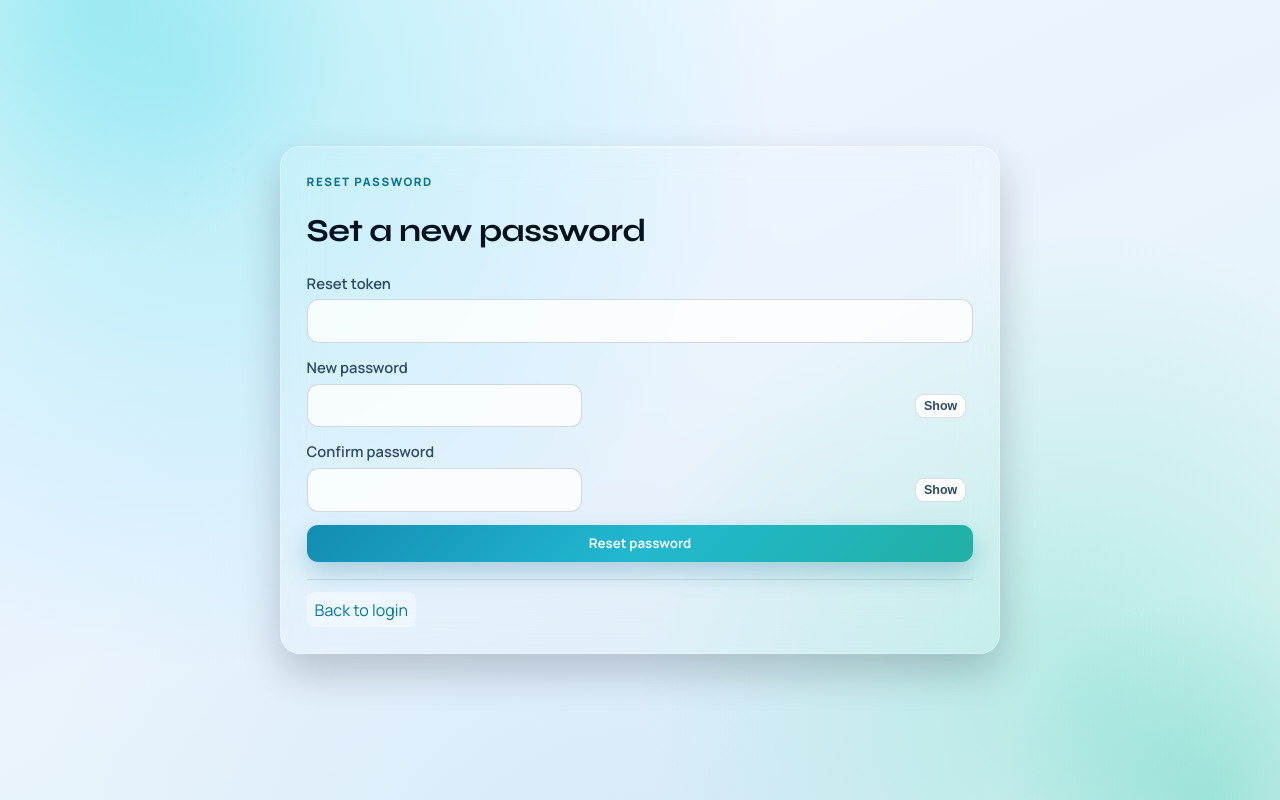
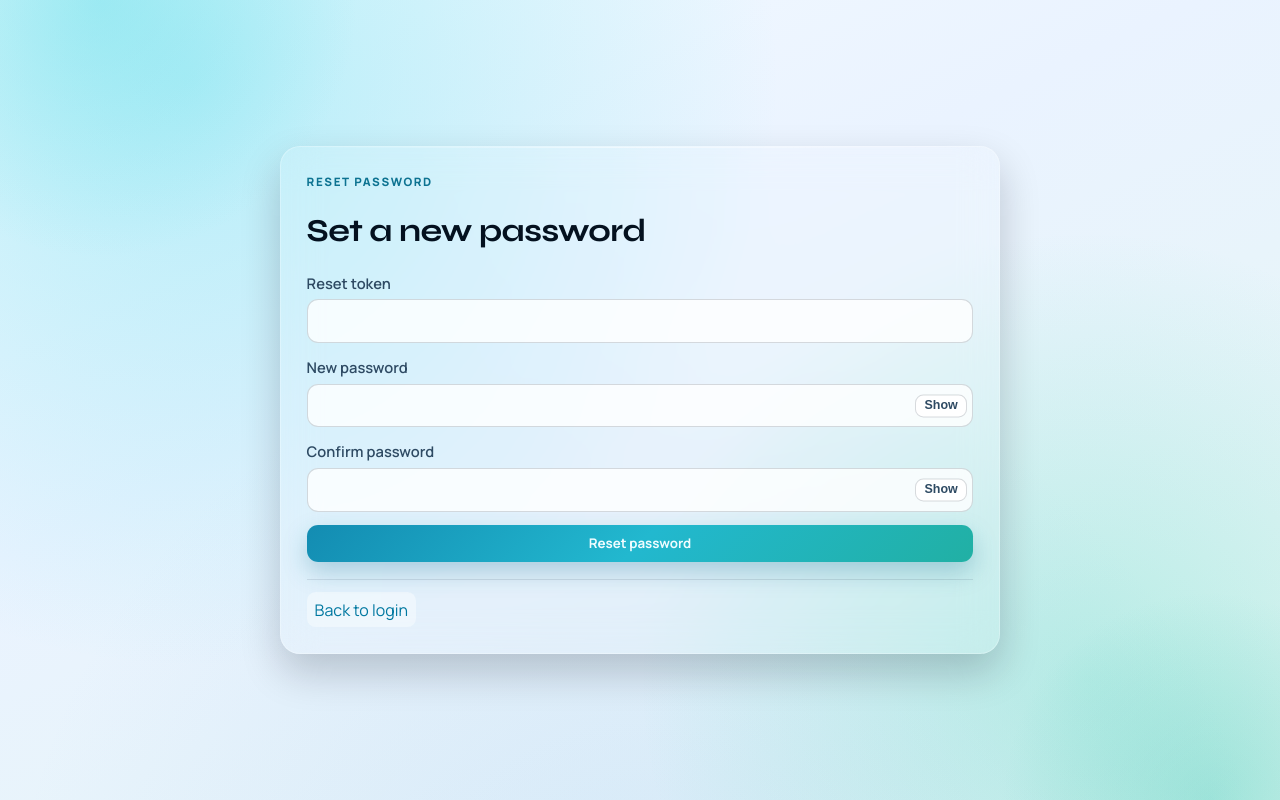
Before and after one commit to Noeasyboy007/job-find-extension-frontend, a React (Vite) app: page /reset-password in a window 1280 px wide. Built offline with nearby package versions, Linux system fonts and the light colour scheme; no server answers.

Commit message:
password field login page signup page issue fixed

```diff
--- a/src/index.css
+++ b/src/index.css
@@ -127,6 +127,10 @@ label {
   color: var(--ink-700);
 }
 
+.password-field-label {
+  width: 100%;
+}
+
 .input {
   border: 1px solid rgba(12, 28, 48, 0.16);
   border-radius: 0.7rem;
@@ -143,25 +147,32 @@ label {
 
 .password-wrap {
   position: relative;
+  width: 100%;
 }
 
 .password-input {
+  width: 100%;
+  display: block;
   padding-right: 5.2rem;
 }
 
 .password-toggle-btn {
   position: absolute;
   top: 50%;
-  right: 0.45rem;
+  right: 0.4rem;
   transform: translateY(-50%);
-  border: 1px solid rgba(12, 28, 48, 0.14);
-  background: rgba(255, 255, 255, 0.92);
+  border: 1px solid rgba(12, 28, 48, 0.16);
+  background: rgba(255, 255, 255, 0.9);
   color: var(--ink-700);
-  border-radius: 0.55rem;
-  padding: 0.25rem 0.5rem;
+  border-radius: 0.52rem;
+  padding: 0.22rem 0.52rem;
   font-size: 0.78rem;
   font-weight: 700;
   cursor: pointer;
+}
+
+.password-toggle-btn:hover {
+  background: #ffffff;
 }
 
 .textarea {
--- a/src/ui/PasswordField.jsx
+++ b/src/ui/PasswordField.jsx
@@ -12,7 +12,7 @@ export function PasswordField({
   const [visible, setVisible] = useState(false);
 
   return (
-    <label>
+    <label className="password-field-label">
       {label}
       <div className="password-wrap">
         <input
```
